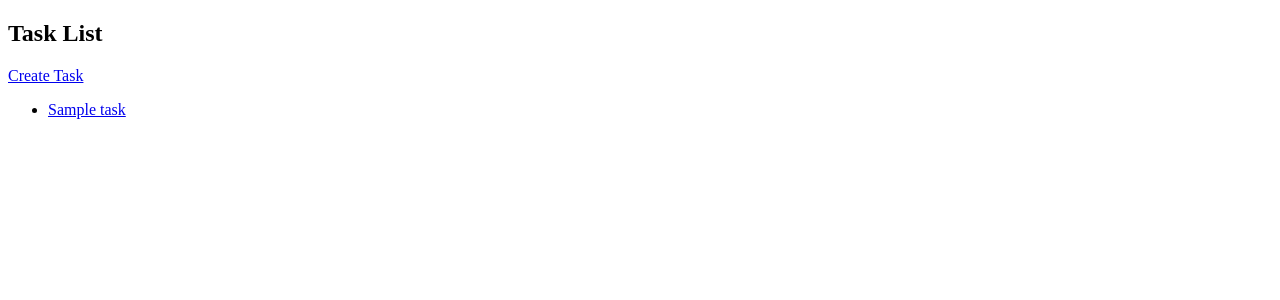
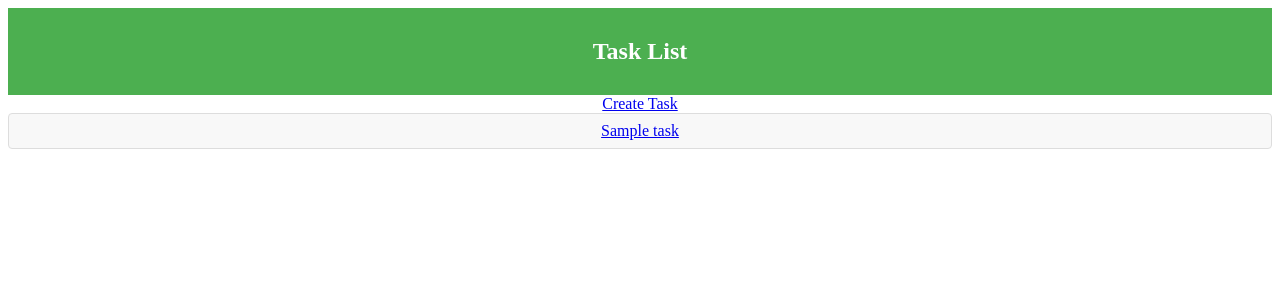
Before and after one commit to leonlivy/2appdjango, a Django app: page /taskmanager/ in a window 1280 px wide. Shown: the top 300 px of the page. Run offline with Django 5.2, Linux system fonts and the light colour scheme; a user stored in the database is signed in; tables that the repository leaves empty hold one stand-in row (values such as "Sample post").

Commit message:
CSS style

```diff
--- a/assign4/taskmanager/models.py
+++ b/assign4/taskmanager/models.py
@@ -4,7 +4,7 @@ class Task(models.Model):
     title = models.CharField(max_length=200)
     description = models.TextField()
     priority = models.IntegerField()
-    due_date = models.DateTimeField()
+    due_date = models.DateField()
     status = models.CharField(max_length=20)
 
 
--- a/assign4/taskmanager/templates/taskmanager/task_list.html
+++ b/assign4/taskmanager/templates/taskmanager/task_list.html
@@ -4,9 +4,46 @@
     <meta charset="UTF-8">
 
     <title>Task List</title>
+    <style>
+        body {
+            text-align: center;
+        }
+
+        a:hover {
+            text-decoration: underline;
+
+        }
+       header
+         {
+              background-color: #4CAF50;
+              color: white;
+              padding: 10px;
+              text-align: center;
+
+         }
+
+         ul {
+            list-style-type: none;
+            padding: 0;
+            margin: 0;
+
+         }
+         li{
+                padding: 8px;
+                margin-bottom: 5px;
+                background-color: #f8f8f8;
+                border: 1px solid #ddd;
+                border-radius: 4px;
+         }
+
+
+
+    </style>
+
+
 </head>
 <body>
-    <h2>Task List</h2>
+    <header><h2>Task List</h2></header>
     <a href="{% url 'task_create' %}">Create Task</a>
     <ul>
         {% for task in tasks %}
--- a/assign4/taskmanager/views.py
+++ b/assign4/taskmanager/views.py
@@ -23,14 +23,8 @@ def task_create(request):
         form = TaskForm(request.POST)
         if form.is_valid():
             title = form.cleaned_data['title']
-            due_date = form.cleaned_data['due_date']
-            if title in Task.objects.all() or due_date < Task.objects.all():
+            if title in Task.objects.all() :
                 return render(request, 'taskmanager/task_form.html', {'form': form})
-
-
-
-
-
             else :
              task = form.save()
              return render(request, 'taskmanager/task_detail.html', {'task': task})
```
Also changed, not shown: assign4/taskmanager/templates/taskmanager/task_deleted.html (+12 -0 lines), assign4/taskmanager/templates/taskmanager/task_detail.html (+12 -0 lines), assign4/taskmanager/templates/taskmanager/task_form.html (+30 -1 lines), assign4/db.sqlite3.
